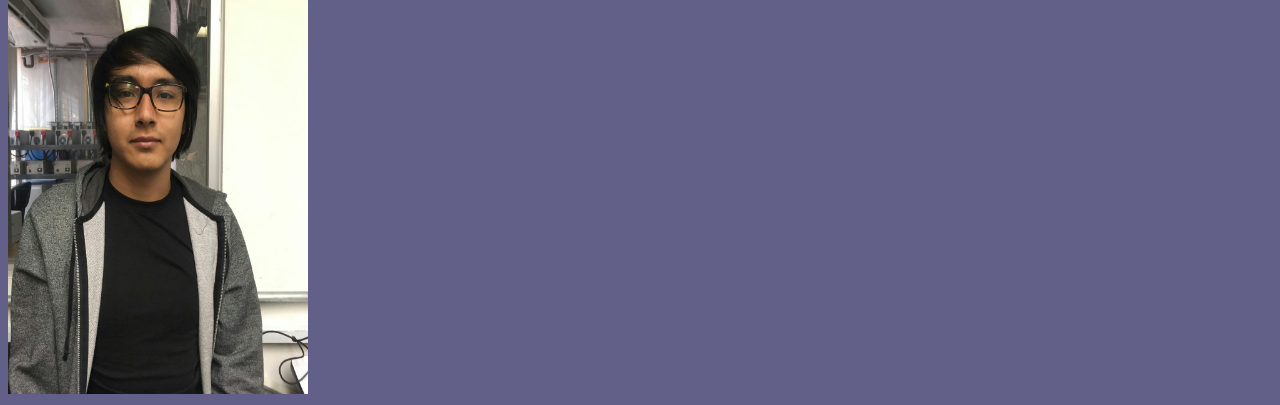
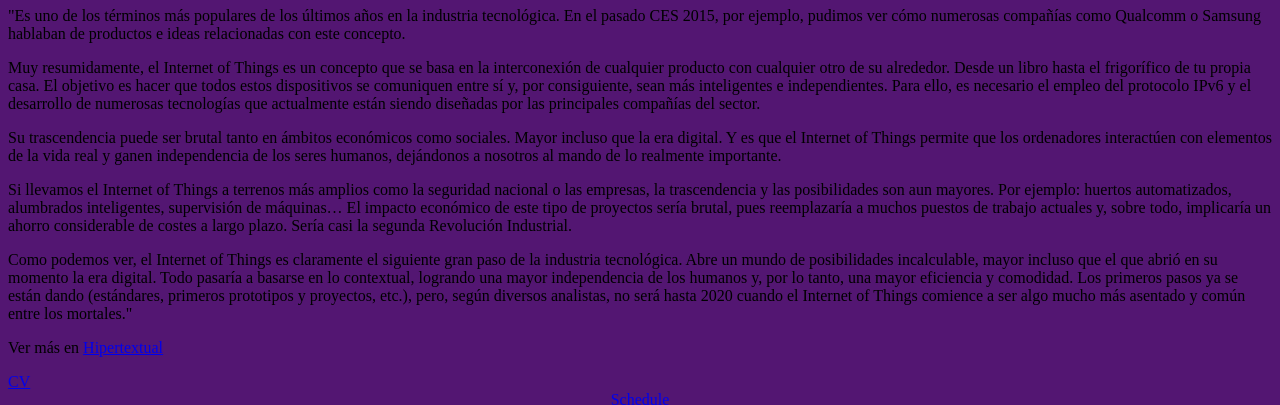
Before and after one commit to axlwild/P-gina, a plain HTML site: page index.html in a window 1280 px wide. Shown: the part 73-478 px from the top of the page. Drawn offline with Linux system fonts and the light colour scheme.

Commit message:
Update index.html

```diff
--- a/index.html
+++ b/index.html
@@ -6,8 +6,8 @@
 	<meta http-equiv="Content-Type" content="text/html; charset=UTF-8" />
 	<title>Cervantes Gonzalez Victor Axel</title>
 </head>
-<body style="background-color:#626089;">
-<img src="foto.jpg" alt="Foto perfil" width="300" height="459">
+<body style="background-color:#531672;">
+
 
 <h1>IoT</h1>
 <p>"Es uno de los términos más populares de los últimos años en la industria tecnológica. En el pasado CES 2015, por ejemplo, pudimos ver cómo numerosas compañías como Qualcomm o Samsung hablaban de productos e ideas relacionadas con este concepto. </p>
```
